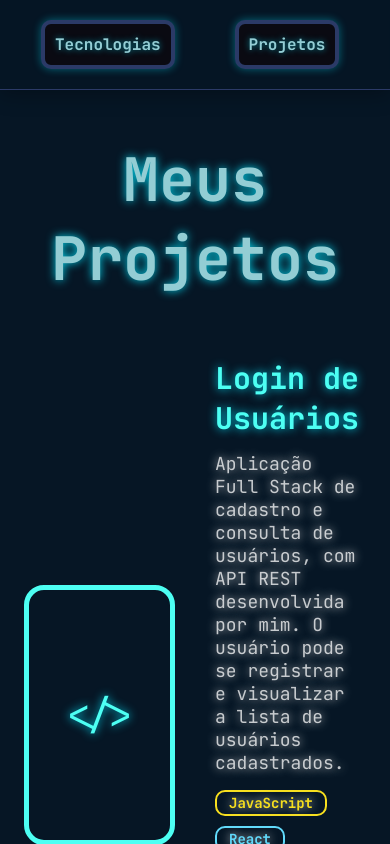
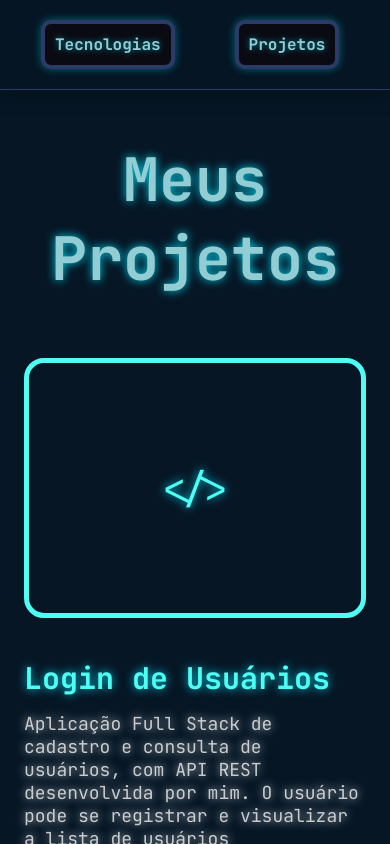
Before and after one commit to arthur-wso/portfolio-pessoal, a React (Vite) app: page /projetos in a window 390 px wide. Shown: the top 844 px of the page. Built offline with nearby package versions, Linux system fonts and the light colour scheme.

Commit message:
feat: deixa a aba de projetos responsiva

```diff
--- a/src/pages/Projects/styles.js
+++ b/src/pages/Projects/styles.js
@@ -21,6 +21,10 @@ export const Case = styled.article`
     gap: 40px;
     align-items: center;
     margin-top: 60px;
+
+    @media (max-width: 760px) {
+        grid-template-columns: 1fr;
+    }
 `;
 
 export const Shot = styled.div`
@@ -33,13 +37,14 @@ export const Shot = styled.div`
     font-size: 40px;
     color: #4DFFF3;
     text-shadow: 0 0 10px rgba(0, 229, 255, 0.9);
-
-    order: ${(props) => (props.$inverso ? 1 : 0)};
-
     transition: all 0.6s ease;
 
     &:hover{
         box-shadow: 0 0 700px rgba(0, 229, 255, 0.8);
+    }
+
+    @media (min-width: 761px) {
+    order: ${(props) => (props.$inverso ? 1 : 0)};
     }
 `;
 
```
